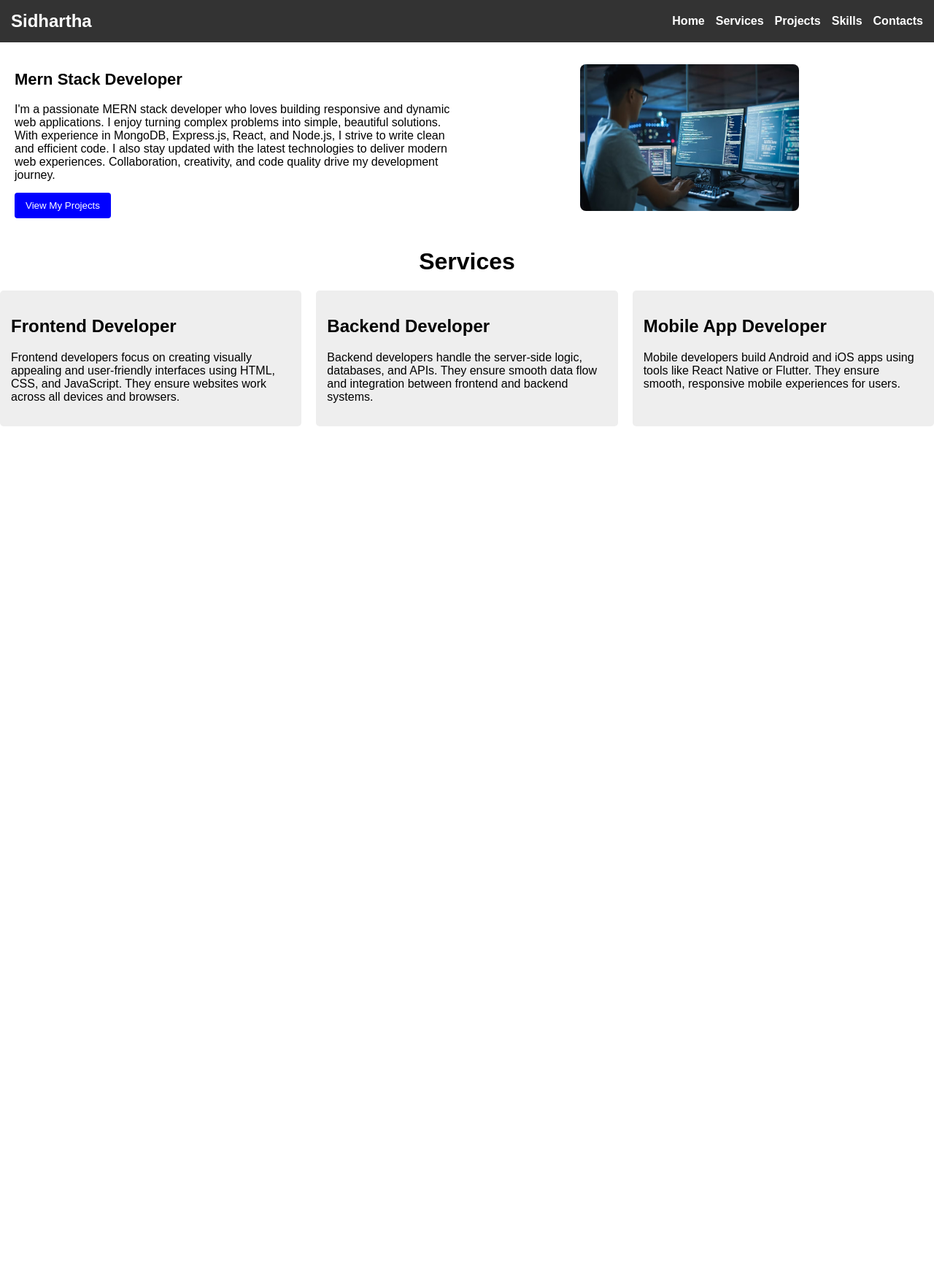
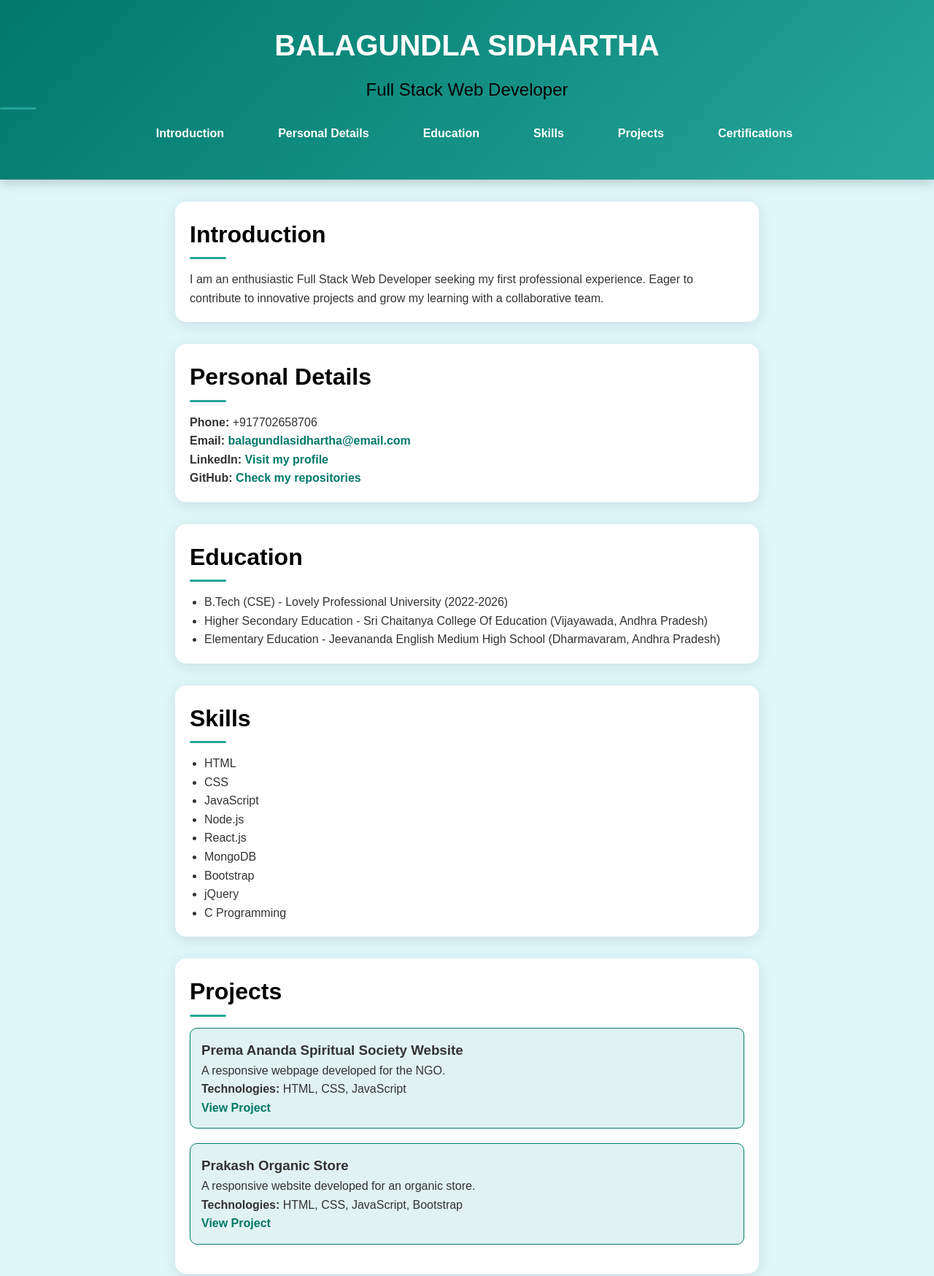
Before and after one commit to Sidharthasiddu/Sidharthasiddu.github.io, a plain HTML site: page Portfolio/index.html in a window 1280 px wide. Shown: the top 1748 px of the page at 73% size. Before the commit the page ends 800 px from the top, so only its background shows below. Drawn offline with Linux system fonts and the light colour scheme.

Commit message:
new file:   .vscode/settings.json 	modified:   CSS/index1.css 	modified:   CSS/index2.html 	modified:   CSS/index4.html 	new file:   HTML/button.png 	modified:   HTML/index.html 	modified:   HTML/index2.html 	new file:   JavaScript/file10.js 	new file:   JavaScript/file9.js 	modified:   Portfolio/index.html 	modified:   index.html

```diff
--- a/CSS/index1.css
+++ b/CSS/index1.css
@@ -10,7 +10,7 @@
             background-color: teal;
             color : white;
         }
-        .main div{
+        .main {
             background-color: red;
             color: white;
         }
--- a/Portfolio/index.html
+++ b/Portfolio/index.html
@@ -3,61 +3,256 @@
 <head>
     <meta charset="UTF-8">
     <meta name="viewport" content="width=device-width, initial-scale=1.0">
-    <title>Sidhartha Header</title>
-    <link rel="stylesheet" href="styles.css">
+    <title>BALAGUNDLA SIDHARTHA - FULL STACK WEB DEVELOPER</title>
+    <style>
+        /* General Styles */
+        * {
+            box-sizing: border-box;
+            margin: 0;
+            padding: 0;
+        }
+
+        body {
+            font-family: 'Arial', sans-serif;
+            line-height: 1.6;
+            background-color: #e0f7fa;
+            color: #333;
+        }
+
+        header {
+            background: linear-gradient(135deg, #00796b, #26a69a); /* Teal gradient for header */
+            color: #ffffff;
+            padding: 30px 0;
+            text-align: center;
+            box-shadow: 0 4px 15px rgba(0, 0, 0, 0.2);
+        }
+
+        header h1 {
+            margin: 0;
+            font-size: 2.5em;
+        }
+
+        header h2 {
+            font-size: 1.5em;
+            margin: 10px 0;
+            font-weight: 300;
+            color: #000000;
+        }
+
+        nav {
+            margin: 20px 0;
+        }
+
+        nav ul {
+            list-style: none;
+            padding: 0;
+            display: flex;
+            justify-content: center;
+        }
+
+        nav ul li {
+            margin: 0 15px;
+        }
+
+        nav ul li a {
+            color: #ffffff; /* White links */
+            text-decoration: none;
+            font-weight: bold;
+            padding: 10px 20px;
+            transition: background-color 0.3s ease, color 0.3s ease;
+            border-radius: 25px;
+            border: 2px solid transparent;
+        }
+
+        nav ul li a:hover {
+            background-color: #b2dfdb;
+            color: #333;
+            border: 2px solid #ffffff;
+        }
+
+        section {
+            max-width: 800px;
+            margin: 30px auto;
+            padding: 20px;
+            background: #ffffff;
+            border-radius: 15px;
+            box-shadow: 0 4px 20px rgba(0, 0, 0, 0.1);
+            transition: background-color 0.3s ease;
+        }
+
+        section:hover {
+            background-color: #f1f8e9;
+        }
+
+        h2 {
+            color: #000000;
+            font-size: 2em;
+            margin-bottom: 15px;
+            position: relative;
+        }
+
+        h2::after {
+            content: '';
+            display: block;
+            width: 50px;
+            height: 3px;
+            background: #26a69a;
+            margin-top: 5px;
+            border-radius: 2px;
+        }
+
+        ul {
+            list-style-type: disc;
+            margin-left: 20px;
+        }
+
+        article {
+            margin-bottom: 20px;
+            padding: 15px;
+            border: 1px solid #00796b;
+            border-radius: 10px;
+            background-color: #e0f2f1;
+            transition: background-color 0.3s ease;
+        }
+
+        article:hover {
+            background-color: #b2dfdb;
+        }
+
+        a {
+            color: #00796b;
+            text-decoration: none;
+            font-weight: bold;
+        }
+
+        a:hover {
+            text-decoration: underline;
+            color: #004d40;
+        }
+
+        footer {
+            text-align: center;
+            padding: 15px;
+            background: linear-gradient(135deg, #00796b, #26a69a); /* Same gradient as header */
+            color: #ffffff;
+            margin-top: 30px;
+            position: relative;
+            bottom: 0;
+            width: 100%;
+        }
+
+        /* Responsive Design */
+        @media (max-width: 600px) {
+            header h1 {
+                font-size: 2em;
+            }
+
+            header h2 {
+                font-size: 1.3em;
+            }
+
+            nav ul {
+                flex-direction: column;
+            }
+
+            nav ul li {
+                margin: 5px 0;
+            }
+
+            section {
+                margin: 15px;
+            }
+        }
+    </style>
 </head>
 <body>
     <header>
-        <div class="logo">
-            <h1>Sidhartha</h1>
-        </div>
-        <ul class="nav-links">
-            <li>Home</li>
-            <li>Services</li>
-            <li>Projects</li>
-            <li>Skills</li>
-            <li>Contacts</li>
-        </ul>
+        <h1 id="name"></h1>
+        <h2 id="title"></h2>
+        <nav>
+            <ul>
+                <li><a href="#introduction">Introduction</a></li>
+                <li><a href="#personal-details">Personal Details</a></li>
+                <li><a href="#education">Education</a></li>
+                <li><a href="#skills">Skills</a></li>
+                <li><a href="#projects">Projects</a></li>
+                <li><a href="#certifications">Certifications</a></li>
+            </ul>
+        </nav>
     </header>
 
-    <section class="section">
-        <div class="text">
-            <h2>Mern Stack Developer</h2>
-            <p>
-                I'm a passionate MERN stack developer who loves building responsive and dynamic web applications.
-                I enjoy turning complex problems into simple, beautiful solutions.
-                With experience in MongoDB, Express.js, React, and Node.js, I strive to write clean and efficient code.
-                I also stay updated with the latest technologies to deliver modern web experiences.
-                Collaboration, creativity, and code quality drive my development journey.
-            </p>
-            <button class="view-btn">View My Projects</button>
-        </div>
-        <div class="intro-image">
-            <img src = "image\working engineer.avif" alt = "Virat Image">
-
-
-        </div>
-    </section>
-    </section>
-    <h1>Services</h1>
-    <section class="frontend-developer">
-   <div class="developer-sections">
-    <section class="frontend-developer">
-        <h2>Frontend Developer</h2>
-        <p>Frontend developers focus on creating visually appealing and user-friendly interfaces using HTML, CSS, and JavaScript. They ensure websites work across all devices and browsers.</p>
+    <section id="introduction">
+        <h2>Introduction</h2>
+        <p>I am an enthusiastic Full Stack Web Developer seeking my first professional experience. Eager to contribute to innovative projects and grow my learning with a collaborative team.</p>
     </section>
 
-    <section class="backend-developer">
-        <h2>Backend Developer</h2>
-        <p>Backend developers handle the server-side logic, databases, and APIs. They ensure smooth data flow and integration between frontend and backend systems.</p>
+    <section id="personal-details">
+        <h2>Personal Details</h2>
+        <p><strong>Phone:</strong> +917702658706</p>
+        <p><strong>Email:</strong> <a href="mailto:balagundlasidhartha@email.com">balagundlasidhartha@email.com</a></p>
+        <p><strong>LinkedIn:</strong> <a href="https://www.linkedin.com/in/balagundla-sidhartha/">Visit my profile</a></p>
+        <p><strong>GitHub:</strong> <a href="https://github.com/Sidharthasiddu">Check my repositories</a></p>
     </section>
 
-    <section class="mobile-developer">
-        <h2>Mobile App Developer</h2>
-        <p>Mobile developers build Android and iOS apps using tools like React Native or Flutter. They ensure smooth, responsive mobile experiences for users.</p>
+    <section id="education">
+        <h2>Education</h2>
+        <ul>
+            <li>B.Tech (CSE) - Lovely Professional University (2022-2026)</li>
+            <li>Higher Secondary Education - Sri Chaitanya College Of Education (Vijayawada, Andhra Pradesh)</li>
+            <li>Elementary Education - Jeevananda English Medium High School (Dharmavaram, Andhra Pradesh)</li>
+        </ul>
     </section>
-</div>
 
+    <section id="skills">
+        <h2>Skills</h2>
+        <ul>
+            <li>HTML</li>
+            <li>CSS</li>
+            <li>JavaScript</li>
+            <li>Node.js</li>
+            <li>React.js</li>
+            <li>MongoDB</li>
+            <li>Bootstrap</li>
+            <li>jQuery</li>
+            <li>C Programming</li>
+        </ul>
+    </section>
 
+    <section id="projects">
+        <h2>Projects</h2>
+        <article>
+            <h3>Prema Ananda Spiritual Society Website</h3>
+            <p>A responsive webpage developed for the NGO.</p>
+            <p><strong>Technologies:</strong> HTML, CSS, JavaScript</p>
+            <a href="link-to-your-project">View Project</a>
+        </article>
+        <article>
+            <h3>Prakash Organic Store</h3>
+            <p>A responsive website developed for an organic store.</p>
+            <p><strong>Technologies:</strong> HTML, CSS, JavaScript, Bootstrap </p>
+            <a href="link-to-your-project">View Project</a>
+        </article>
+    </section>
+
+    <section id="certifications">
+        <h2>Certifications</h2>
+        <ul>
+            <li>HTML, CSS, and JavaScript for Web Developers (Johns Hopkins University) - Coursera</li>
+            <li>Server-Side JavaScript with Node.js (NIIT) - Coursera</li>
+            <li>Static Routing Configuration Using Packet Tracer - Coursera</li>
+            <li>Introduction to Generative AI - Coursera</li>
+            <li>C++ with DSA - Udemy</li>
+        </ul>
+    </section>
+
+    <footer>
+        <p>&copy; 2025 BALAGUNDLA SIDHARTHA. All rights reserved.</p>
+    </footer>
+
+    <script>
+        // JavaScript to dynamically set name and title
+        document.getElementById('name').textContent = 'BALAGUNDLA SIDHARTHA';
+        document.getElementById('title').textContent = 'Full Stack Web Developer';
+    </script>
 </body>
 </html>
```
Also changed, not shown: CSS/index2.html (+1 -1 lines), CSS/index4.html (+1 -1 lines), HTML/index.html (+4 -2 lines), HTML/index2.html (+4 -3 lines), JavaScript/file10.js (added, +64 -0 lines), JavaScript/file9.js (added, +31 -0 lines), index.html (+1 -1 lines), HTML/button.png (added).
